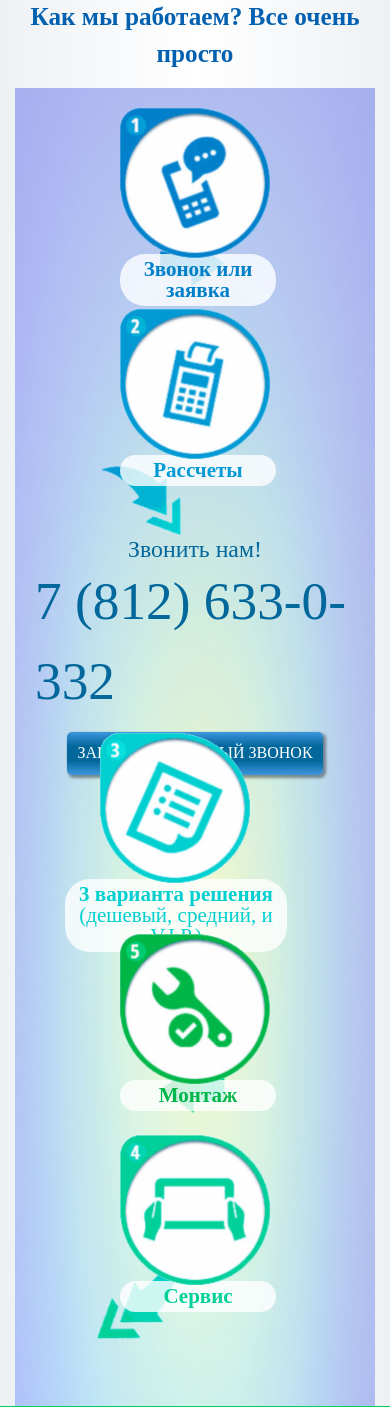
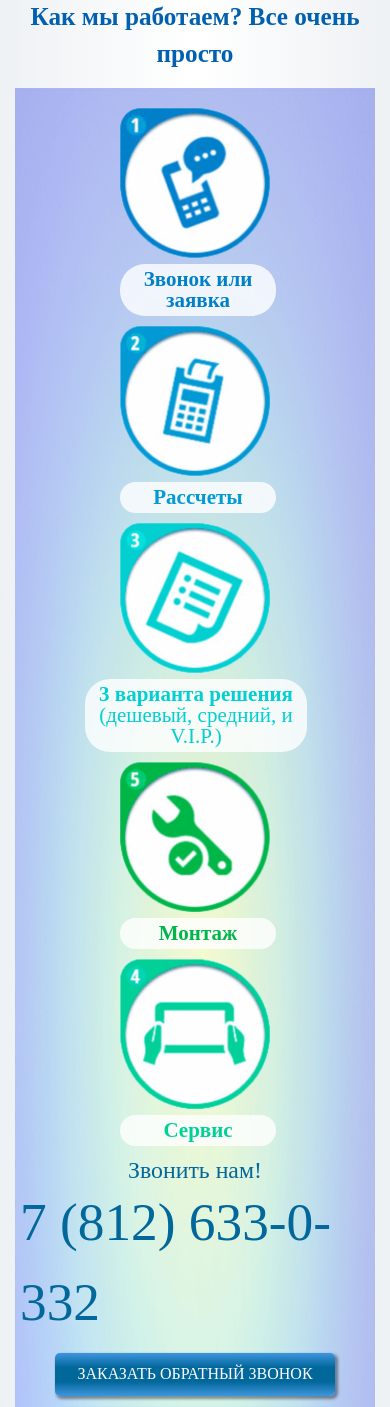
Before and after one commit to artem1y3/artem1y3.github.io, a PHP site: page / in a window 390 px wide. Shown: the part 2199-3606 px from the top of the page. Run offline with PHP 8.4, Linux system fonts and the light colour scheme; some libraries are stand-ins or nearby versions.

Commit message:
Next commit

```diff
--- a/index.html
+++ b/index.html
@@ -223,7 +223,7 @@
             </div>
           </div>
         </div>
-        <div class="col-md-2">
+        <div class="col-md-2 d-none d-md-flex">
           <div class="scheme-pointer">
             <img src="images/sch6.png" alt="">
           </div>
@@ -236,7 +236,7 @@
             </div>
           </div>
         </div>
-        <div class="col-md-4">
+        <div class="col-md-4 d-none d-md-flex">
           <div class="scheme-pointer2">
             <img src="images/sch7.png" alt="">
           </div>
@@ -246,14 +246,14 @@
                   </div> -->
       </div>
       <div class="row">
-        <div class="col-md-6 offset-xl-3 offset-lg-3 offset-md-0 inner-two-row">
+        <div class="col-md-8 col-lg-6 offset-xl-3 offset-lg-3 offset-md-0 offset-sm-1 inner-two-row no-hid">
           <div class="call-us flex-center">
             <p>Звонить нам!</p>
             <div class="scheme-number">7 (812) <b>633-0-332</b></div>
             <div class="order flex-center">ЗАКАЗАТЬ ОБРАТНЫЙ ЗВОНОК</div>
           </div>
         </div>
-        <div class="col-md-3 offset-md-0 step-3">
+        <div class="col-md-3 offset-md-1 offset-lg-0 step-3">
           <div class="scheme-element">
             <img src="images/sch3.png" alt="">
             <div class="element-inner elem3">
@@ -272,7 +272,7 @@
             </div>
           </div>
         </div>
-        <div class="col-md-2">
+        <div class="col-md-2 d-none d-md-flex">
           <div class="scheme-pointer">
             <img src="images/sch9.png" alt="">
           </div>
@@ -285,14 +285,18 @@
             </div>
           </div>
         </div>
-        <div class="col-md-4">
+        <div class="col-md-4 d-none d-md-flex">
           <div class="scheme-pointer3">
             <img src="images/sch8.png" alt="">
           </div>
         </div>
-        <!-- 					<div class="scheme-element">
-                    <img src="images/sch3.png" alt="">
-                  </div> -->
+      </div>
+      <div class="row hid">
+        <div class="call-us flex-center">
+          <p>Звонить нам!</p>
+          <div class="scheme-number">7 (812) <b>633-0-332</b></div>
+          <div class="order flex-center">ЗАКАЗАТЬ ОБРАТНЫЙ ЗВОНОК</div>
+        </div>
       </div>
     </div>
   </div>
--- a/style.css
+++ b/style.css
@@ -347,6 +347,7 @@ p{
 
 .call-us{
 	height: 243px;
+	margin: auto;
 }
 
 .step-3 .scheme-element{
@@ -379,7 +380,7 @@ img{
 }
 
 
-.inner-two-row .order{
+.scheme .order{
 	width: 80%;
 	/*margin: auto;*/
 	font-size: 12pt;
@@ -395,7 +396,11 @@ img{
 	line-height: 0.3;
 }
 
-.scheme .inner-two-row p{
+.hid{
+	display: none;
+}
+
+.call-us p{
 	color: #02679B;
 	font-size: 1.7rem;
 	margin: 0;
@@ -649,3 +654,27 @@ hr{
 		width: 100%;
 	}
 }
+
+@media screen and (max-width: 767px){
+	.step-3 .scheme-element{
+		left: 0px;
+		top: 0px;
+	}
+	.hid{
+		display: block;
+	}
+	.no-hid{
+		display: none!important;
+	}
+
+	.scheme .row>div{
+		margin-bottom: 10px;
+	}
+	.element-inner{
+		position: static;
+	}
+	.elem3{
+		position: relative;
+		bottom: 0px;
+	}
+}
```
